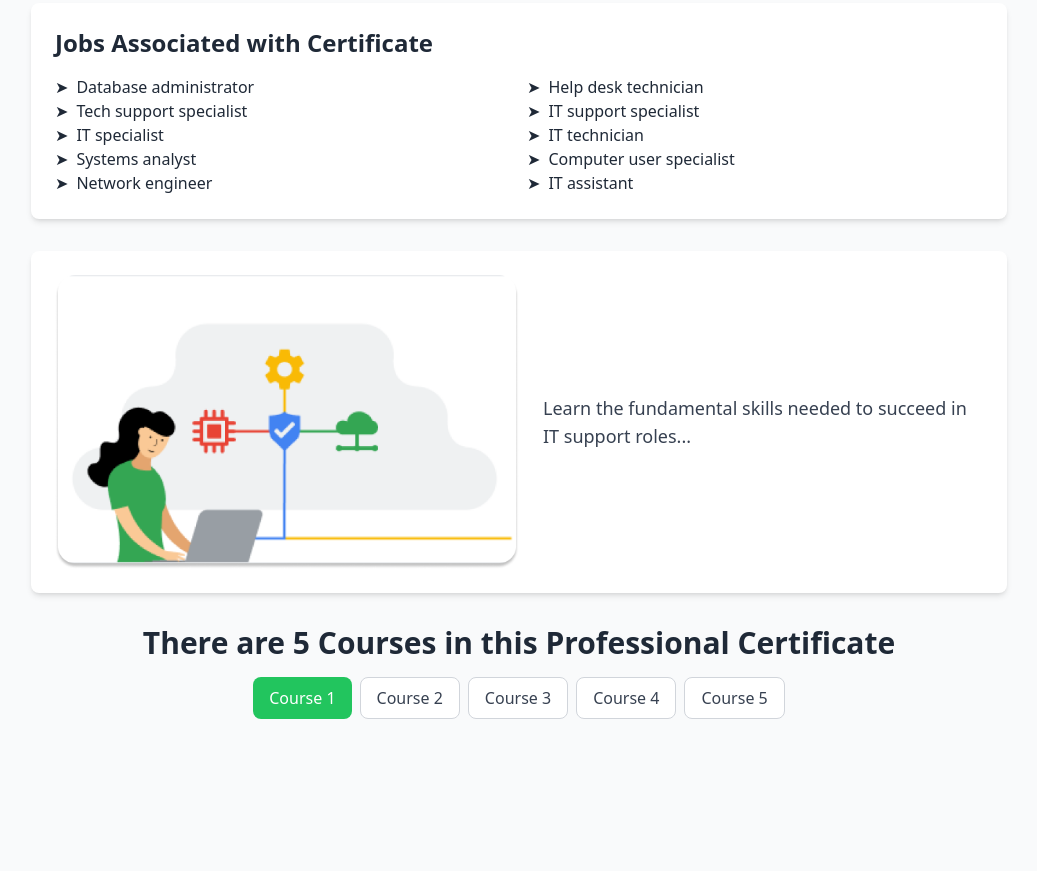
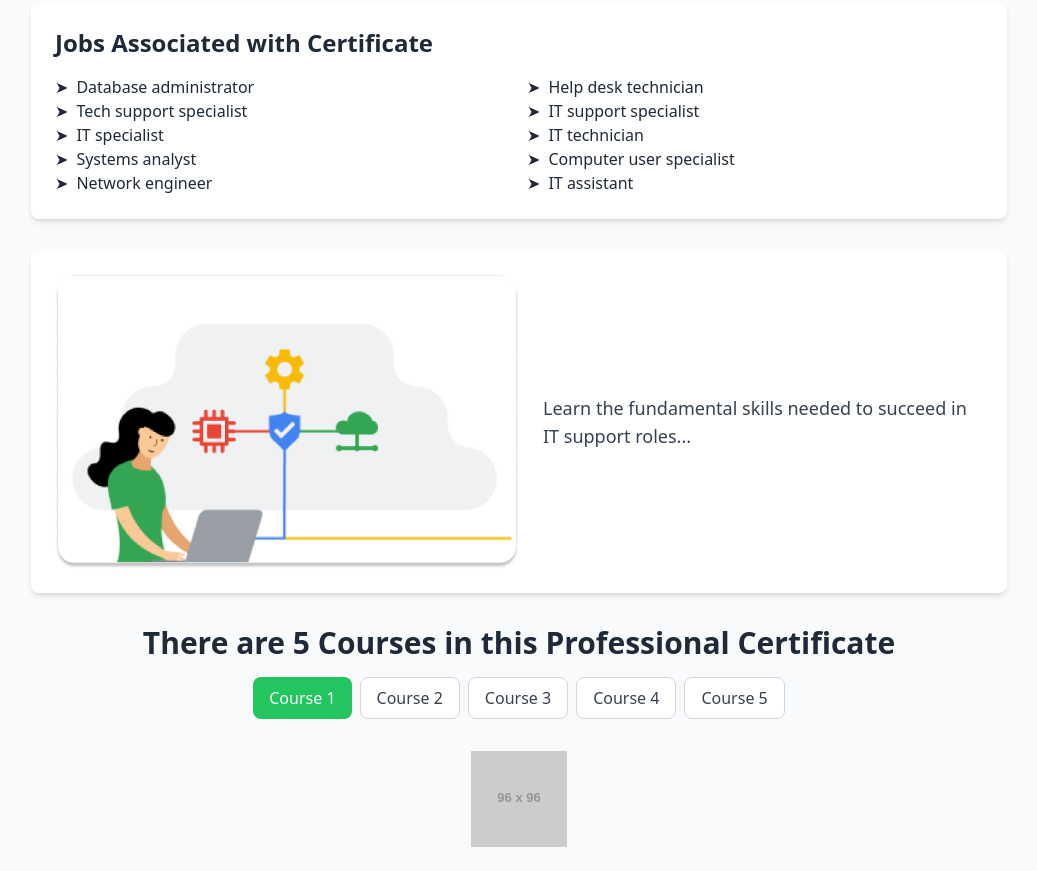
Before and after one commit to afsara-jahen/project-3, a website built with Vite: page index.html in a window 1280 px wide. Shown: the part 1173-2044 px from the top of the page, without its empty margins (121-1158 px from the left). Before the commit the page ends 1948 px from the top, so only its background shows below. Built offline with nearby package versions, Linux system fonts and the light colour scheme; placeholder pictures from the web are drawn by us.

Commit message:
new feature

```diff
--- a/index.html
+++ b/index.html
@@ -210,6 +210,13 @@
       <button class="bg-white border border-gray-300 text-gray-700 px-4 py-2 rounded-lg">Course 5</button>
     </div>
   </div>
+   <!-- Certification Badge Section -->
+   <div class="flex justify-center">
+    <div class="relative w-24 h-24">
+      <!-- Badge illustration placeholder, replace src with actual badge image -->
+      <img src="https://via.placeholder.com/96" alt="Certification Badge" class="w-full h-full">
+    </div>
+  </div>
 
 
 
```
